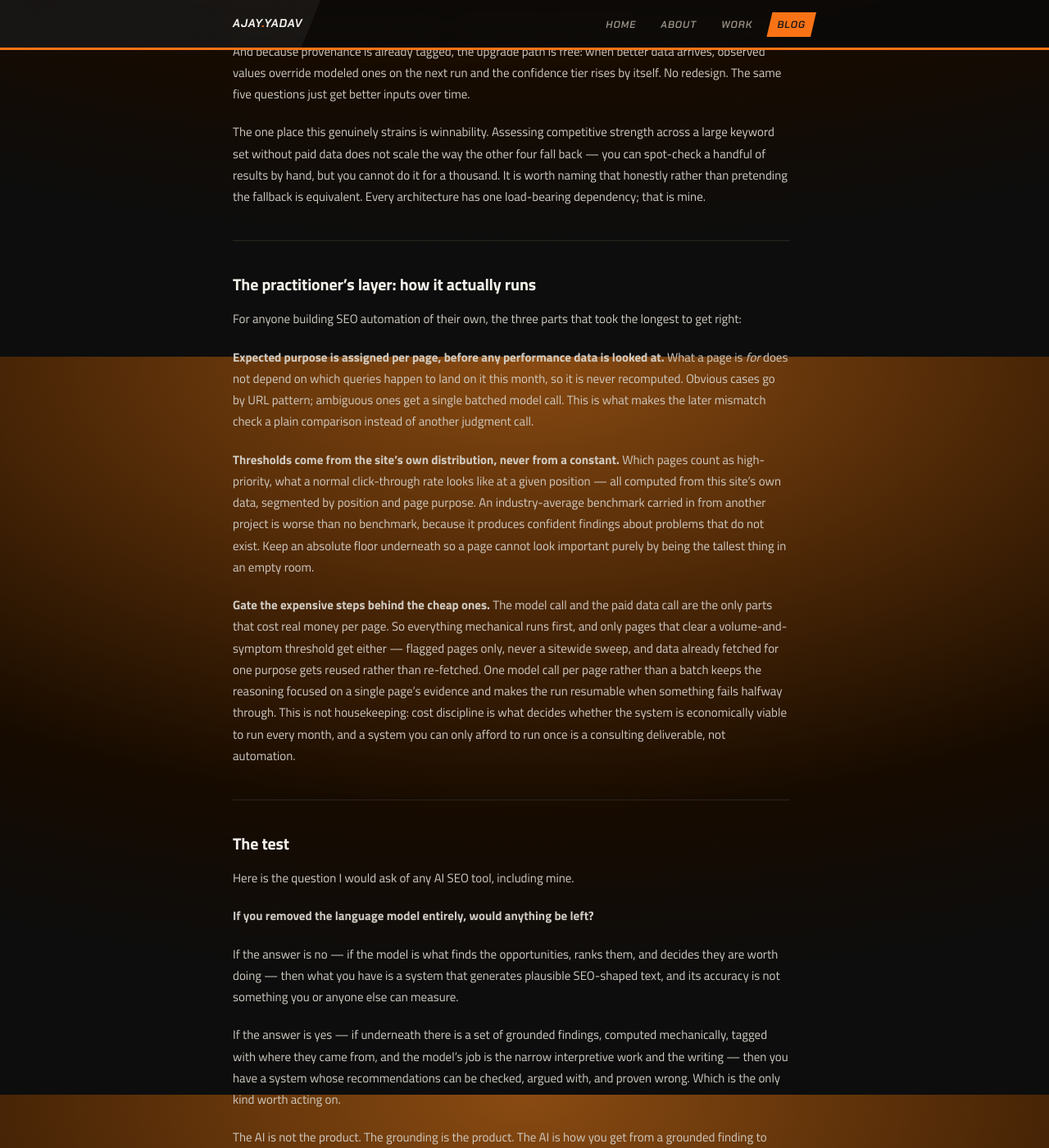
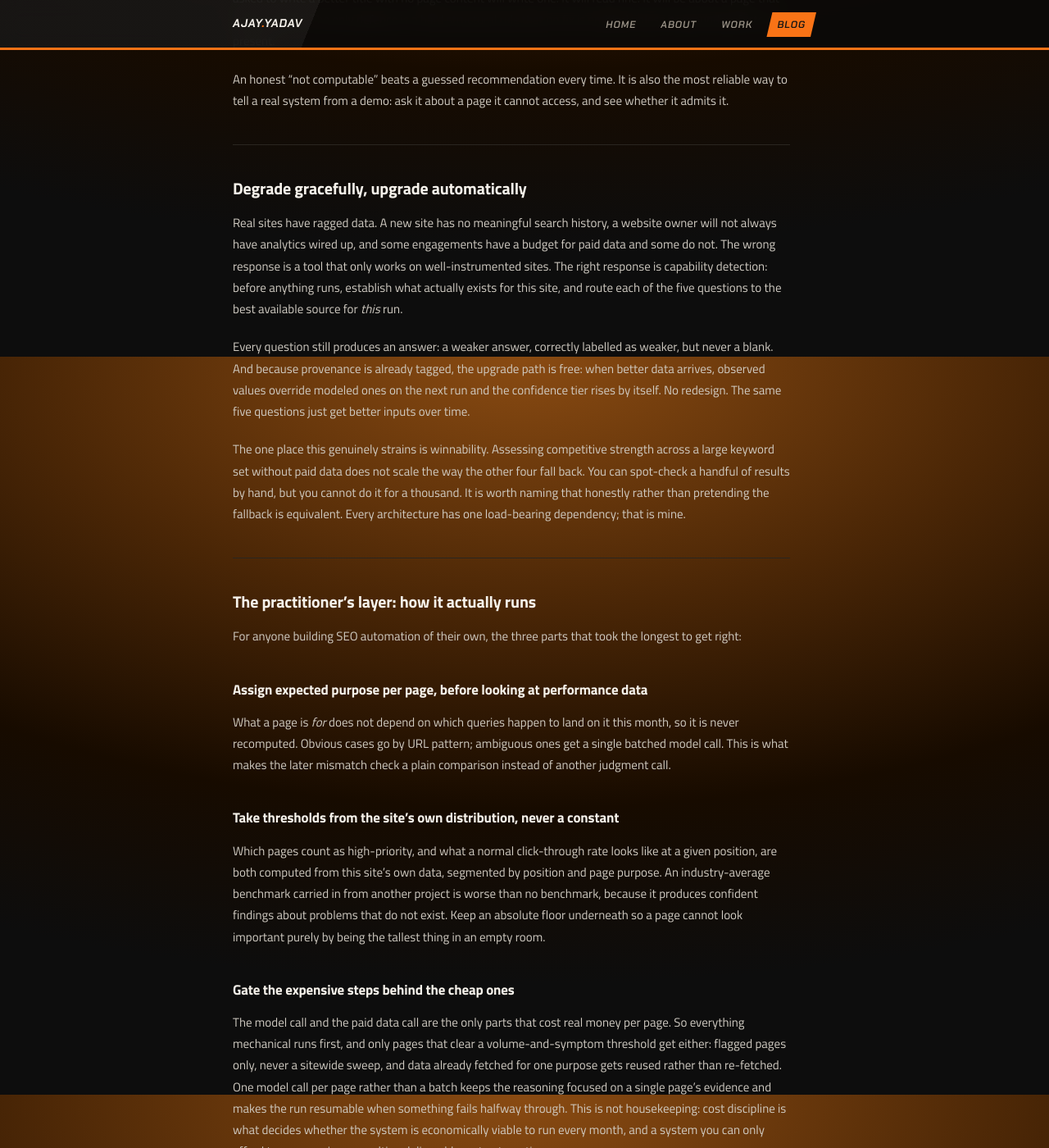
Before and after one commit to aduttya/portfolio, a Jekyll site: the page built from _posts/2026-08-11-seo-automation-recommendation-system.md, in a window 1280 px wide and 1400 px high, scrolled down 6765 px. Shown: the whole window at 82% size. Built offline with Jekyll 4.4.1, drawn with Linux system fonts in a browser that asks for light colours; some of the changed text lies outside the part shown.

Commit message:
Restructure the SEO automation post with H3s and proper lists
The post ran 2,700 words across eight H2s with no H3s, and three
sections used bold-lead paragraphs as de facto subheadings. Promotes
those to real H3s so they become extractable passages and anchor
targets rather than styled text.

Converts three run-on passages into lists: the three legitimate jobs of
third-party data, the three fix-not-label outputs, and the mechanical
pipeline steps (now parallel gerunds).

Repairs six sentences whose punctuation broke when the em-dashes were
removed, using commas, colons and full stops rather than restoring them.

Co-Authored-By: Claude Opus 5 <noreply@anthropic.com>

```diff
--- a/_posts/2026-08-11-seo-automation-recommendation-system.md
+++ b/_posts/2026-08-11-seo-automation-recommendation-system.md
@@ -24,11 +24,17 @@ This post is the architecture. Not the code, not the scoring weights, the design
 
 The following three failure modes cover them:
 
-**The model is doing the scoring:** Ask an LLM to rank fifty pages by opportunity and it will hand you fifty numbers. Those numbers are not a calculation. They are a plausible-looking distribution. You cannot audit them, you cannot reproduce them, and if you rerun the same input tomorrow you will get a different order. Ranking is arithmetic and arithmetic does not belong in a language model.
+### The model is doing the scoring
 
-**The system is shaped like its data source, not like the question:** Most tools are built as "a Search Console tool" or "a rank-tracker tool," so every problem gets bent into the shape of the data they hold. This is the failure people notice last, because within the boundaries of that one source everything works. The boundary is where it breaks and Search Console has a hard one I will come back to in a minute.
+Ask an LLM to rank fifty pages by opportunity and it will hand you fifty numbers. Those numbers are not a calculation. They are a plausible-looking distribution. You cannot audit them, you cannot reproduce them, and if you rerun the same input tomorrow you will get a different order. Ranking is arithmetic and arithmetic does not belong in a language model.
 
-**The output is a label, not a fix:** "Intent mismatch on 14 pages." "CTR gap detected." Fine, but now a human has to open each page, work out what the actual problem is, and write the actual replacement. The tool has moved the work around rather than doing it. A category name is not a deliverable.
+### The system is shaped like its data source, not like the question
+
+Most tools are built as "a Search Console tool" or "a rank-tracker tool," so every problem gets bent into the shape of the data they hold. This is the failure people notice last, because within the boundaries of that one source everything works. The boundary is where it breaks and Search Console has a hard one I will come back to in a minute.
+
+### The output is a label, not a fix
+
+"Intent mismatch on 14 pages." "CTR gap detected." Fine, but now a human has to open each page, work out what the actual problem is, and write the actual replacement. The tool has moved the work around rather than doing it. A category name is not a deliverable.
 
 Fixing all three is mostly a matter of deciding, up front, which parts of the system are allowed to be judgment and which parts have to be arithmetic and then never letting those two mix.
 
@@ -106,21 +115,29 @@ Every finding the system emits carries a provenance tag, and the tag is visible
 
 The reason this matters is that these four things get treated as interchangeable everywhere else in the industry, and they are not remotely equivalent. Observed behaviour is what actually happened. A modeled search volume is a vendor's estimate with error bars nobody shows you. A hypothesis is a plausible story.
 
-So: **first-party observed behaviour is always the final word on whether a real problem exists.** Third-party data never gets that authority. It has exactly three legitimate jobs, finding things your own data structurally cannot see, sanity-checking whether a guessed explanation is even plausible, and providing a directional competitive benchmark when nothing better exists. Directional. Never definitive.
+So **first-party observed behaviour is always the final word on whether a real problem exists.** Third-party data never gets that authority. It has exactly three legitimate jobs:
+
+1. Finding things your own data structurally cannot see.
+2. Sanity-checking whether a guessed explanation is even plausible.
+3. Providing a directional competitive benchmark when nothing better exists.
+
+Directional. Never definitive.
 
 There is a fifth category I had to add after testing, and it is worth flagging because it will bite anyone building for AEO. Text pulled out of a live AI Overview is not observed behaviour and not a vendor estimate. It is other websites' unverified marketing claims, laundered through a generative summary into something that reads like a neutral source. It is legitimate to record that the text was shown. It is not legitimate to treat it as guidance about what is true or what you should say. I keep it as a structural fact at most.
 
-The practical consequence: **never blend provenance tiers into one number.** A modeled whitespace opportunity and an observed conversion leak are not comparable on a single score, and forcing them onto one is false precision that hides exactly the information the user needs. Segment the output instead — content opportunities, repositioning fixes, conversion fixes, technical blockers. Each list internally comparable, each line carrying its tier.
+The practical consequence: **never blend provenance tiers into one number.** A modeled whitespace opportunity and an observed conversion leak are not comparable on a single score, and forcing them onto one is false precision that hides exactly the information the user needs. Segment the output instead, into content opportunities, repositioning fixes, conversion fixes, and technical blockers. Each list internally comparable, each line carrying its tier.
 
 ---
 
 ## Every output is a fix, not a label
 
-The rule I hold hardest: the system never hands back a category and leaves the human to work out what to do about it.
+The rule I hold hardest: the system never hands back a category and leaves the human to work out what to do about it. What that looks like in practice:
 
-If a page has a click-through gap, the output is the proposed title and meta description text — grounded in the page's actual current title, actual current meta, and the actual phrasing of the query it is meant to win. If a page is close to the first page but not on it, the output names the specific subtopics its current content does not cover and the specific internal links to add, with anchor text. If pages are competing with each other, the output names which page survives, and what unique material to preserve from the others before merging.
+- **A page has a click-through gap.** The output is the proposed title and meta description text, grounded in the page's actual current title, actual current meta, and the actual phrasing of the query it is meant to win.
+- **A page is close to the first page but not on it.** The output names the specific subtopics its current content does not cover, and the specific internal links to add, with anchor text.
+- **Pages are competing with each other.** The output names which page survives, and what unique material to preserve from the others before merging.
 
-Underneath that sits the grounding constraint, which is what stops the whole thing collapsing back into plausible nonsense: **every fix must quote the fetched facts it is revising.** The real title, the real queries, verbatim. If those facts could not be fetched — the crawl failed, the query data was too thin — the system is required to say *not computable from available data* and produce nothing.
+Underneath that sits the grounding constraint, which is what stops the whole thing collapsing back into plausible nonsense: **every fix must quote the fetched facts it is revising.** The real title, the real queries, verbatim. If those facts could not be fetched, whether because the crawl failed or because the query data was too thin, the system is required to say *not computable from available data* and produce nothing.
 
 That last part is the expensive one to build and the whole reason the output is worth anything. A model asked to write a better title with no page content will write one. It will read fine. It will be about a page that does not exist. The only defence is a hard structural rule that no fix is emitted unless its grounding facts are present.
 
@@ -130,11 +147,11 @@ An honest "not computable" beats a guessed recommendation every time. It is also
 
 ## Degrade gracefully, upgrade automatically
 
-Real sites have ragged data. A new site has no meaningful search history, a client will not always have analytics wired up, and some engagements have a budget for paid data and some do not. The wrong response is a tool that only works on well-instrumented sites. The right response is capability detection: before anything runs, establish what actually exists for this site, and route each of the five questions to the best available source for *this* run.
+Real sites have ragged data. A new site has no meaningful search history, a website owner will not always have analytics wired up, and some engagements have a budget for paid data and some do not. The wrong response is a tool that only works on well-instrumented sites. The right response is capability detection: before anything runs, establish what actually exists for this site, and route each of the five questions to the best available source for *this* run.
 
-Every question still produces an answer — a weaker answer, correctly labelled as weaker, but never a blank. And because provenance is already tagged, the upgrade path is free: when better data arrives, observed values override modeled ones on the next run and the confidence tier rises by itself. No redesign. The same five questions just get better inputs over time.
+Every question still produces an answer: a weaker answer, correctly labelled as weaker, but never a blank. And because provenance is already tagged, the upgrade path is free: when better data arrives, observed values override modeled ones on the next run and the confidence tier rises by itself. No redesign. The same five questions just get better inputs over time.
 
-The one place this genuinely strains is winnability. Assessing competitive strength across a large keyword set without paid data does not scale the way the other four fall back — you can spot-check a handful of results by hand, but you cannot do it for a thousand. It is worth naming that honestly rather than pretending the fallback is equivalent. Every architecture has one load-bearing dependency; that is mine.
+The one place this genuinely strains is winnability. Assessing competitive strength across a large keyword set without paid data does not scale the way the other four fall back. You can spot-check a handful of results by hand, but you cannot do it for a thousand. It is worth naming that honestly rather than pretending the fallback is equivalent. Every architecture has one load-bearing dependency; that is mine.
 
 ---
 
@@ -142,11 +159,17 @@ The one place this genuinely strains is winnability. Assessing competitive stren
 
 For anyone building SEO automation of their own, the three parts that took the longest to get right:
 
-**Expected purpose is assigned per page, before any performance data is looked at.** What a page is *for* does not depend on which queries happen to land on it this month, so it is never recomputed. Obvious cases go by URL pattern; ambiguous ones get a single batched model call. This is what makes the later mismatch check a plain comparison instead of another judgment call.
+### Assign expected purpose per page, before looking at performance data
 
-**Thresholds come from the site's own distribution, never from a constant.** Which pages count as high-priority, what a normal click-through rate looks like at a given position — all computed from this site's own data, segmented by position and page purpose. An industry-average benchmark carried in from another project is worse than no benchmark, because it produces confident findings about problems that do not exist. Keep an absolute floor underneath so a page cannot look important purely by being the tallest thing in an empty room.
+What a page is *for* does not depend on which queries happen to land on it this month, so it is never recomputed. Obvious cases go by URL pattern; ambiguous ones get a single batched model call. This is what makes the later mismatch check a plain comparison instead of another judgment call.
 
-**Gate the expensive steps behind the cheap ones.** The model call and the paid data call are the only parts that cost real money per page. So everything mechanical runs first, and only pages that clear a volume-and-symptom threshold get either — flagged pages only, never a sitewide sweep, and data already fetched for one purpose gets reused rather than re-fetched. One model call per page rather than a batch keeps the reasoning focused on a single page's evidence and makes the run resumable when something fails halfway through. This is not housekeeping: cost discipline is what decides whether the system is economically viable to run every month, and a system you can only afford to run once is a consulting deliverable, not automation.
+### Take thresholds from the site's own distribution, never a constant
+
+Which pages count as high-priority, and what a normal click-through rate looks like at a given position, are both computed from this site's own data, segmented by position and page purpose. An industry-average benchmark carried in from another project is worse than no benchmark, because it produces confident findings about problems that do not exist. Keep an absolute floor underneath so a page cannot look important purely by being the tallest thing in an empty room.
+
+### Gate the expensive steps behind the cheap ones
+
+The model call and the paid data call are the only parts that cost real money per page. So everything mechanical runs first, and only pages that clear a volume-and-symptom threshold get either: flagged pages only, never a sitewide sweep, and data already fetched for one purpose gets reused rather than re-fetched. One model call per page rather than a batch keeps the reasoning focused on a single page's evidence and makes the run resumable when something fails halfway through. This is not housekeeping: cost discipline is what decides whether the system is economically viable to run every month, and a system you can only afford to run once is a consulting deliverable, not automation.
 
 ---
 
@@ -156,9 +179,9 @@ Here is the question I would ask of any AI SEO tool, including mine.
 
 **If you removed the language model entirely, would anything be left?**
 
-If the answer is no — if the model is what finds the opportunities, ranks them, and decides they are worth doing — then what you have is a system that generates plausible SEO-shaped text, and its accuracy is not something you or anyone else can measure.
+If the answer is no, if the model is what finds the opportunities, ranks them, and decides they are worth doing, then what you have is a system that generates plausible SEO-shaped text, and its accuracy is not something you or anyone else can measure.
 
-If the answer is yes — if underneath there is a set of grounded findings, computed mechanically, tagged with where they came from, and the model's job is the narrow interpretive work and the writing — then you have a system whose recommendations can be checked, argued with, and proven wrong. Which is the only kind worth acting on.
+If the answer is yes, if underneath there is a set of grounded findings, computed mechanically, tagged with where they came from, and the model's job is the narrow interpretive work and the writing, then you have a system whose recommendations can be checked, argued with, and proven wrong. Which is the only kind worth acting on.
 
 The AI is not the product. The grounding is the product. The AI is how you get from a grounded finding to something a person can actually go and do on Monday.
 
```
Also changed, not shown: other parts of _posts/2026-08-11-seo-automation-recommendation-system.md (+12 -9 lines).
